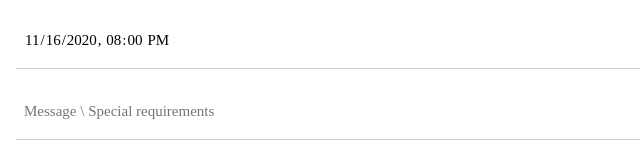
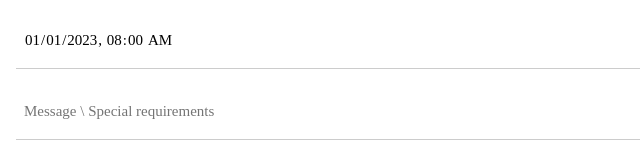
Before and after one commit to PuteriMoha22/groupassignmnet_puteri, a plain HTML site: page index.html in a window 1280 px wide. Shown: the part 4012-4180 px from the top of the page, 0-640 px from the left. Drawn offline with nearby package versions, Linux system fonts and the light colour scheme.

Commit message:
Update index.html

```diff
--- a/index.html
+++ b/index.html
@@ -100,7 +100,7 @@ h1, h2, h3, h4, h5, h6 {
     <form action="/action_page.php" target="_blank">
       <p><input class="w3-input w3-padding-16" type="text" placeholder="Name" required name="Name"></p>
       <p><input class="w3-input w3-padding-16" type="number" placeholder="How many people" required name="People"></p>
-      <p><input class="w3-input w3-padding-16" type="datetime-local" placeholder="Date and time" required name="date" value="2020-11-16T20:00"></p>
+      <p><input class="w3-input w3-padding-16" type="datetime-local" placeholder="Date and time" required name="date" value="2023-01-01T08:00"></p>
       <p><input class="w3-input w3-padding-16" type="text" placeholder="Message \ Special requirements" required name="Message"></p>
       <p><button class="w3-button w3-light-grey w3-section" type="submit">SEND MESSAGE</button></p>
     </form>
```
